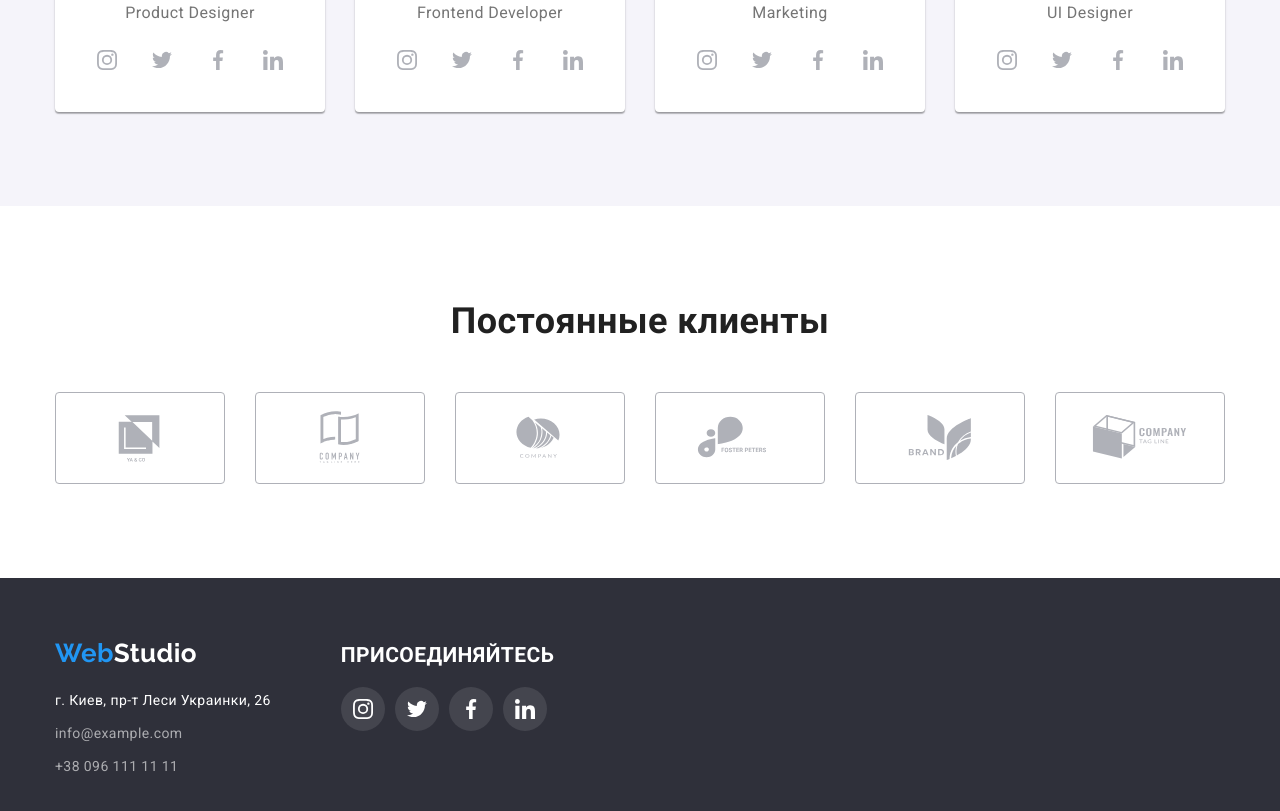
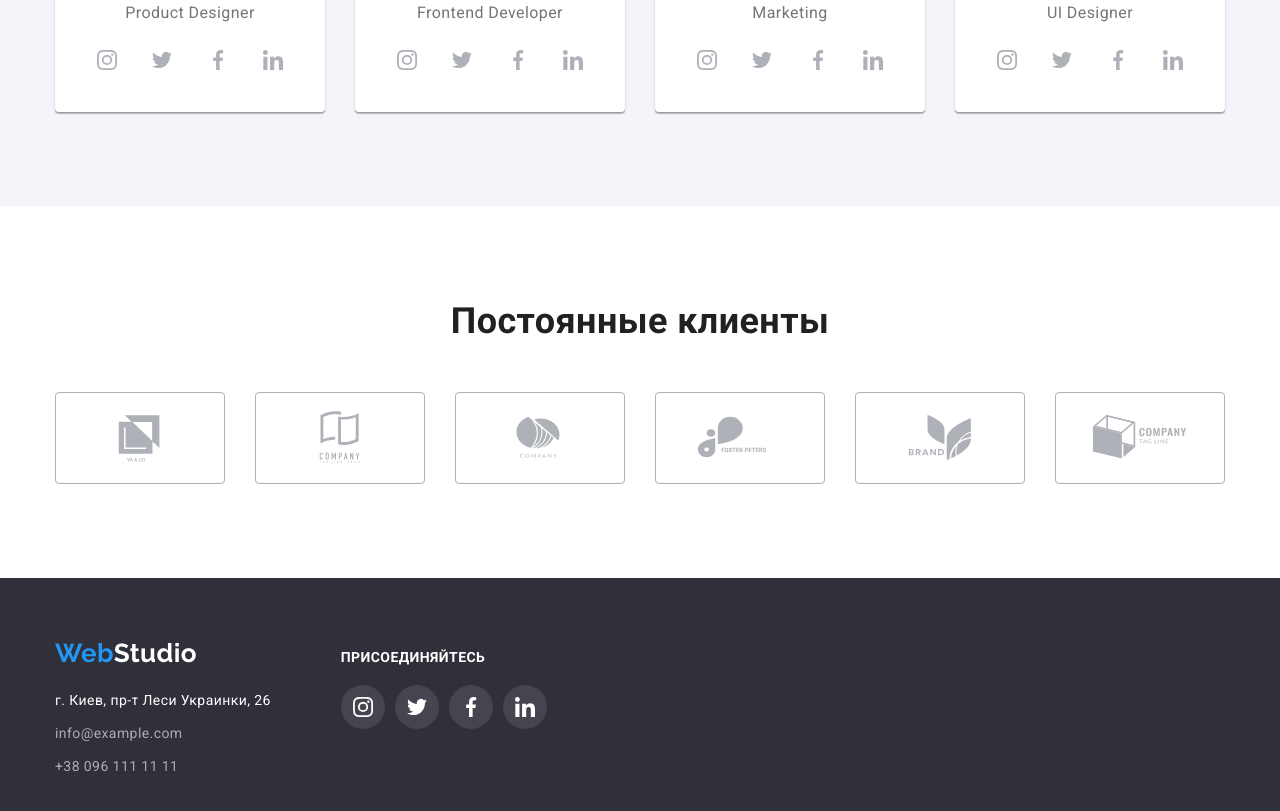
Before and after one commit to ValeriiaSiabruk/goit-markup-hw-05, a plain HTML site: page index.html in a window 1280 px wide. Shown: the part 2099-2910 px from the top of the page. Drawn offline with Linux system fonts and the light colour scheme.

Commit message:
fix styles

```diff
--- a/css/styles.css
+++ b/css/styles.css
@@ -572,6 +572,9 @@ button {
 }
 
 .footer-right-title {
+  font-size: 14px;
+  line-height: 1.142;
+  letter-spacing: 0.03em;
   color: var(--white);
   text-transform: uppercase;
 }
```
